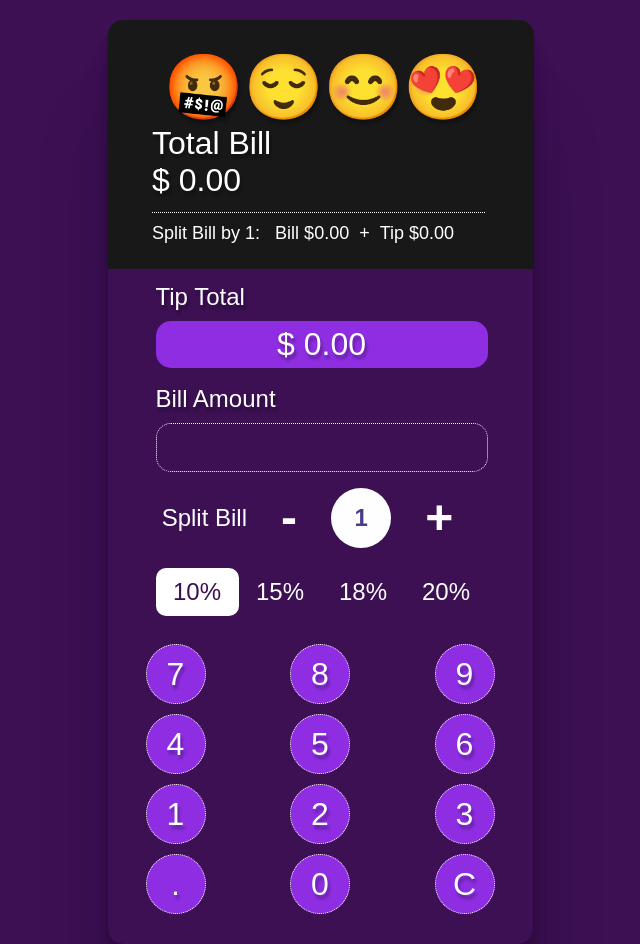
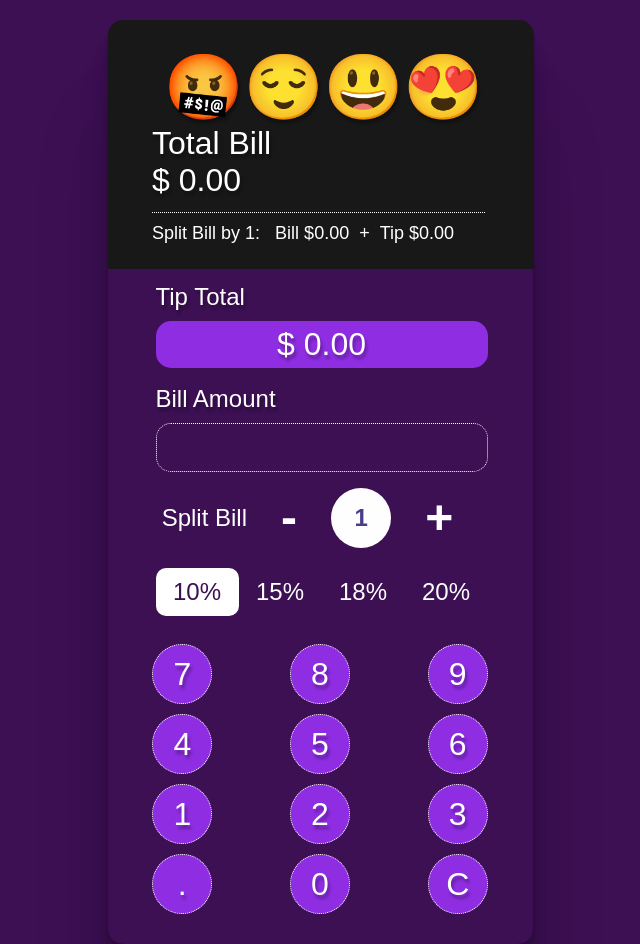
Before and after one commit to jamesdesigns/react-calculator, a React (Create React App) app: page / in a window 1280 px wide. Shown: the whole page, without its empty margins (320-960 px from the left). Built offline with nearby package versions, Linux system fonts and the light colour scheme.

Commit message:
Edit the getTipPercentage function

```diff
--- a/src/App.css
+++ b/src/App.css
@@ -78,10 +78,9 @@ body {
 
 ul {
 	list-style: none;
-	padding: 0;
 	/* width: 90%; */
   margin-top: -18px;
-  padding-bottom: 25px;
+  padding: 0 10px 25px;
 }
 
 .results {
--- a/src/Calculator.js
+++ b/src/Calculator.js
@@ -5,7 +5,7 @@ import Inputs from './Inputs';
 import Buttons from './Buttons';
 const btnsValue = [7,8,9,4,5,6,1,2,3,'.',0,'C'];
 const tipPercentages = [.10, .15, .18, .20];
-const tipEmoji = [' 🤬','😌','😊','😍'];
+const tipEmoji = [' 🤬','😌','😃','😍'];
 
 class Calculator extends Component {
 	constructor(props) {
@@ -45,12 +45,12 @@ class Calculator extends Component {
 		if(this.state.clickedBtn !== 'C') {
             newState = this.state.billTotal + this.state.clickedBtn;
 			this.setState({
-				billTotal: newState
+                billTotal: newState
 			}, function() {
 				this.calculateCosts();
 			}
 			);
-		} else{
+		} else {
             newState = '';
 
 			this.setState({
@@ -97,6 +97,10 @@ class Calculator extends Component {
 
         console.log(newState);
         console.log(newRating);
+
+        // if(this.state.clickedBtn === this.state.emoji[0] ) {
+        //     return '🤬'
+        // }
 		this.setState({
             tipPercent: newState,
             selectEmoji: newRating
```
